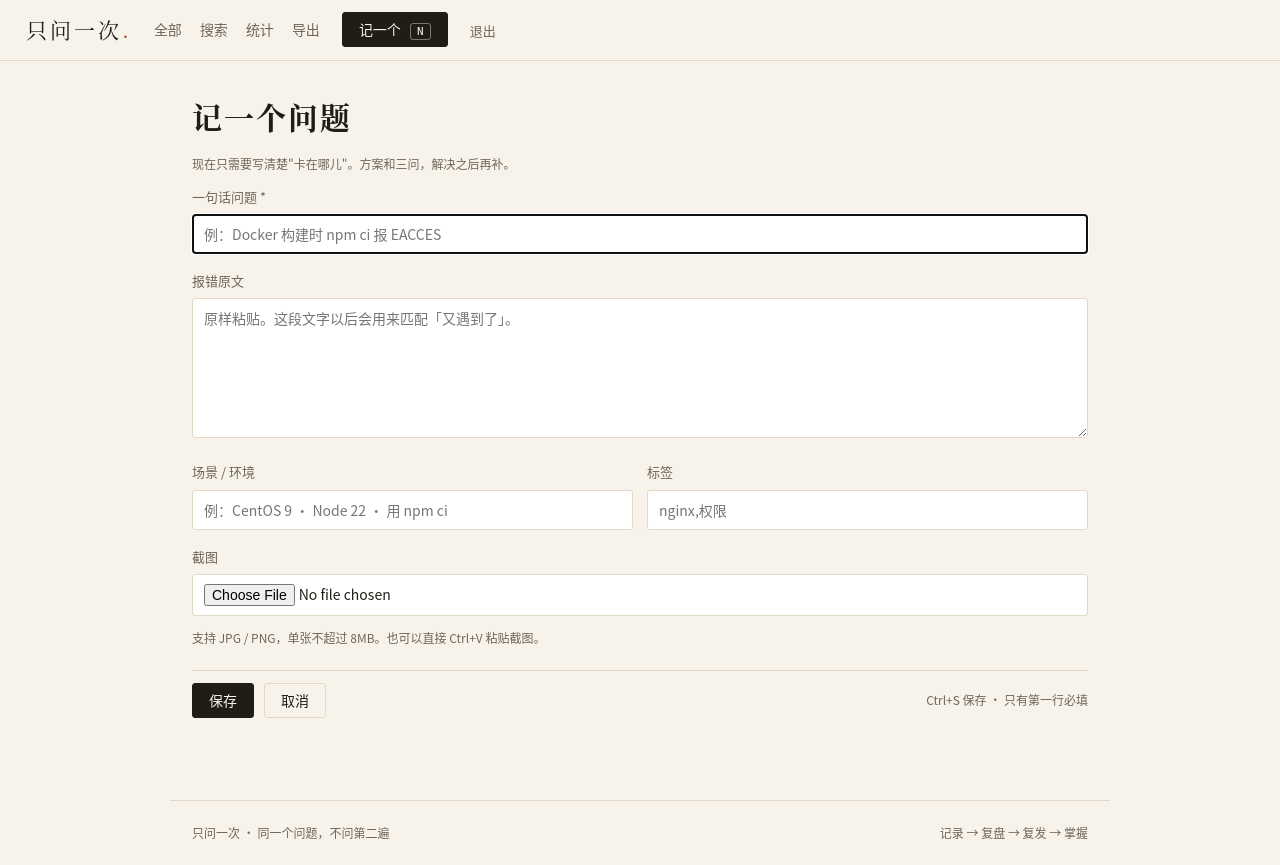
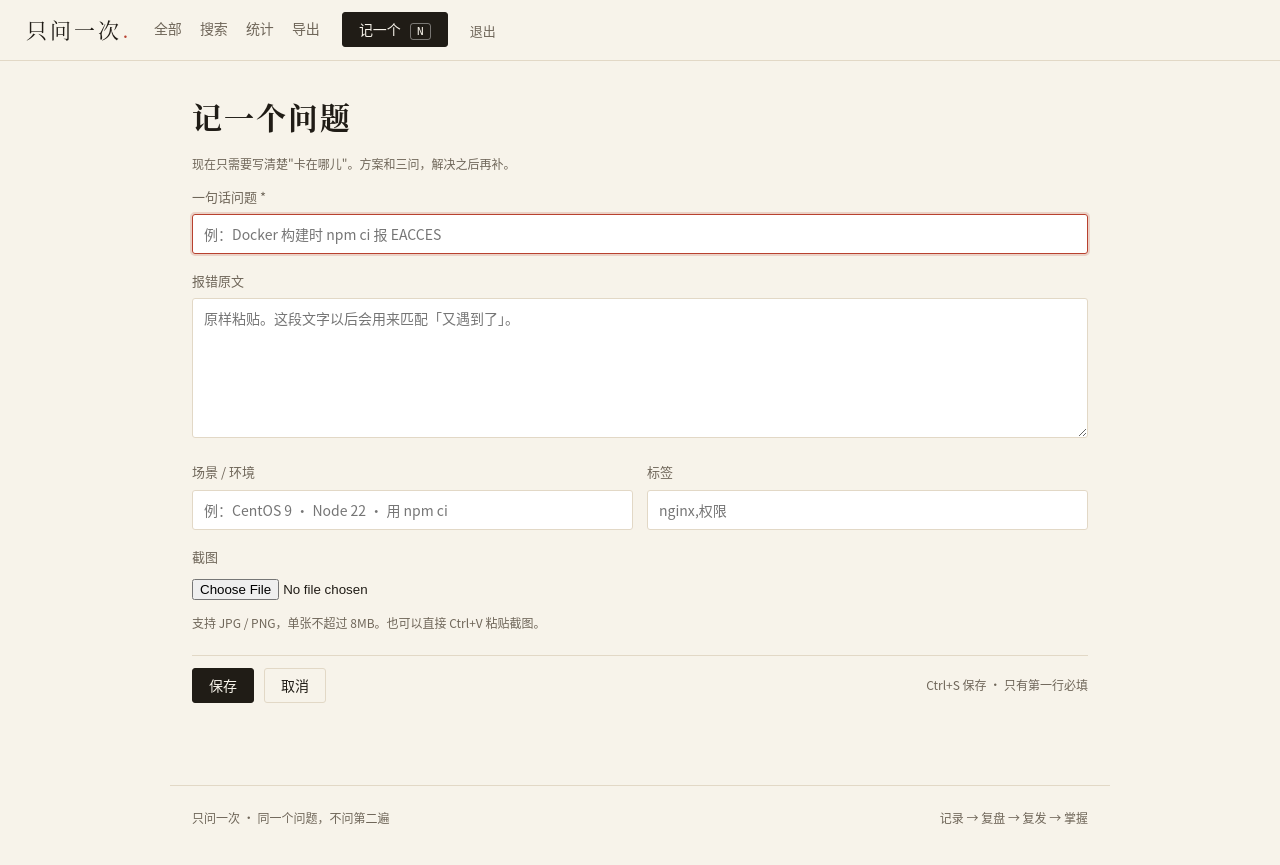
Before and after one commit to Serina815/askonce, a Node server app: page /new in a window 1280 px wide. After the commit the page ends 825 px from the top, so only its background shows below. Run offline with Node 20, Linux system fonts and the light colour scheme; the visitor is signed in with stand-in values (Sample User, id 1).

Commit message:
第 2 块：统一指标口径 + 视觉 token + 表单控件统一 + 状态色 + 专注复盘
* 自主解决率明确区分口径：首页「本月」、统计页「累计」，统计页文案说明两者差异
* 新增间距 / 圆角 / 字号 / 状态色 token，逐步替换散落的魔法值
* 表单控件改成按标签统一（input[type] / textarea / select），彻底解决"漏一个容器就整块没样式"
* 列表卡左侧边条按状态上色：待整理 / 待复盘 / 已掌握 / 已归档
* 全站 :focus-visible 焦点环，Tab 走一遍看得见焦点
* 导航当前项加下划线，不再只靠颜色深浅
* 复盘页专注模式：隐藏顶栏与页脚，加大留白和字号
* 空状态带动作：首页与搜索无结果时直接给「记一个问题」
* 390px 视口用 CDP 实测：五个主要页面 scrollWidth == 视口宽，无横向溢出

```diff
--- a/public/static/style.css
+++ b/public/static/style.css
@@ -11,6 +11,27 @@
   --serif: "Songti SC", "Noto Serif CJK SC", Georgia, serif;
   --sans: "PingFang SC", "Noto Sans CJK SC", "Microsoft YaHei", system-ui, sans-serif;
   --mono: "JetBrains Mono", "Cascadia Code", Consolas, "Noto Sans Mono CJK SC", monospace;
+
+  /* 间距 / 圆角 / 字号 / 状态色：统一走 token，避免散落的魔法值 */
+  --space-1: 4px;
+  --space-2: 8px;
+  --space-3: 12px;
+  --space-4: 16px;
+  --space-5: 24px;
+  --space-6: 32px;
+  --radius: 3px;
+  --radius-lg: 4px;
+  --fs-xs: 11px;
+  --fs-sm: 12px;
+  --fs-base: 14px;
+  --fs-md: 16px;
+  --fs-lg: 20px;
+  --fs-xl: 28px;
+  --status-draft: #b08a3e;
+  --status-solved: #a9761d;
+  --status-mastered: #3f7a52;
+  --status-archived: #a89b86;
+  --focus-ring: rgba(184, 65, 47, 0.55);
 }
 
 * { box-sizing: border-box; }
@@ -51,8 +85,18 @@ code, kbd { font-family: var(--mono); }
 .brand .dot { color: var(--accent); }
 
 .nav { display: flex; gap: 18px; font-size: 14px; }
-.nav a { text-decoration: none; color: var(--muted); }
+.nav a { text-decoration: none; color: var(--muted); position: relative; padding-bottom: 2px; }
 .nav a.on, .nav a:hover { color: var(--ink); }
+.nav a.on::after {
+  content: "";
+  position: absolute;
+  left: 0;
+  right: 0;
+  bottom: -3px;
+  height: 2px;
+  background: var(--accent);
+  border-radius: 2px;
+}
 
 .inline-form { display: inline; margin: 0; }
 
@@ -532,21 +584,37 @@ details.add-attempt form textarea { margin-top: 10px; resize: vertical; }
 .field { margin-bottom: 16px; }
 .field label { display: block; margin-bottom: 6px; font-size: 13px; color: var(--muted); }
 
-.field input, .field textarea, .field select,
-.row input, .row select,
-.add-attempt textarea,
-.note-form input {
+/* 表单控件统一由标签决定，不再按容器结构写白名单选择器（漏一个就"没样式"） */
+input[type="text"],
+input[type="url"],
+input[type="search"],
+input[type="password"],
+input[type="email"],
+textarea,
+select {
   width: 100%;
   padding: 9px 11px;
   border: 1px solid var(--line);
-  border-radius: 3px;
+  border-radius: var(--radius);
   background: #fff;
   font-family: var(--sans);
-  font-size: 14px;
+  font-size: var(--fs-base);
   color: var(--ink);
 }
 
-.field textarea { resize: vertical; }
+input[type="text"]:focus,
+input[type="url"]:focus,
+input[type="search"]:focus,
+input[type="password"]:focus,
+input[type="email"]:focus,
+textarea:focus,
+select:focus {
+  border-color: var(--accent);
+  outline: 2px solid rgba(184, 65, 47, 0.18);
+  outline-offset: 0;
+}
+
+textarea { resize: vertical; }
 
 .row { display: grid; grid-template-columns: repeat(auto-fit, minmax(180px, 1fr)); gap: 14px; }
 
--- a/src/routes/review.js
+++ b/src/routes/review.js
@@ -33,6 +33,7 @@ router.get(
 
     return res.render('review', {
       title: '复盘',
+      bodyClass: 'focus',
       problem,
       remaining: Number(remaining.c) || 0,
       reviewedToday,
--- a/src/routes/stats.js
+++ b/src/routes/stats.js
@@ -78,7 +78,7 @@ router.get(
       .slice(0, 6);
 
     const topRecurring = await all(
-      `SELECT id, title, recurrence_count, mastery
+      `SELECT id, title, status, recurrence_count, mastery
          FROM problems
         WHERE recurrence_count > 0
         ORDER BY recurrence_count DESC, mastery ASC
--- a/src/views/drafts.ejs
+++ b/src/views/drafts.ejs
@@ -14,7 +14,7 @@
 <% } else { %>
   <ul class="cards">
     <% drafts.forEach(function (p) { %>
-      <li class="card card-draft">
+      <li class="card is-draft card-draft">
         <a class="card-main" href="/p/<%= p.id %>">
           <span class="card-title"><%= p.title %></span>
           <span class="card-meta">
--- a/src/views/partials/head.ejs
+++ b/src/views/partials/head.ejs
@@ -7,7 +7,7 @@
   <title><%= typeof title !== 'undefined' && title ? title + ' · 只问一次' : '只问一次' %></title>
   <link rel="stylesheet" href="/static/style.css?v=<%= typeof assetV === 'undefined' ? '' : assetV %>">
 </head>
-<body>
+<body class="<%= typeof bodyClass !== 'undefined' && bodyClass ? bodyClass : '' %>">
 <header class="topbar">
   <a class="brand" href="/">只问一次<span class="dot">.</span></a>
   <nav class="nav">
--- a/src/views/stats.ejs
+++ b/src/views/stats.ejs
@@ -7,13 +7,13 @@
 <section class="hero small">
   <p class="kicker">统计</p>
   <h1>你在变强吗</h1>
-  <p class="hero-sub">自主解决率、复发次数、薄弱标签 —— 三个能说谎最少的数字。</p>
+  <p class="hero-sub">自主解决率、复发次数、薄弱标签 —— 三个能说谎最少的数字。这里的解决率是<b>累计</b>口径，首页那个是<b>本月</b>。</p>
 </section>
 
 <section class="metrics four">
   <div class="metric">
     <span class="metric-num"><%= selfRate === null ? '—' : selfRate + '%' %></span>
-    <span class="metric-label">自主解决率</span>
+    <span class="metric-label">累计自主解决率</span>
   </div>
   <div class="metric">
     <span class="metric-num"><%= total %></span>
@@ -61,7 +61,7 @@
     <div class="panel-head"><h2>复发最多的卡</h2><span class="hint">优先攻克它们</span></div>
     <ul class="cards">
       <% topRecurring.forEach(function (p) { %>
-        <li class="card">
+        <li class="card is-<%= p.status %>">
           <a class="card-main" href="/p/<%= p.id %>">
             <span class="card-title"><%= p.title %></span>
             <span class="card-meta"><span class="chip recur">复发 <%= p.recurrence_count %> 次</span></span>
```
Also changed, not shown: other parts of public/static/style.css (+45 -0 lines), src/views/home.ejs (+8 -5 lines), src/views/search.ejs (+5 -2 lines).
